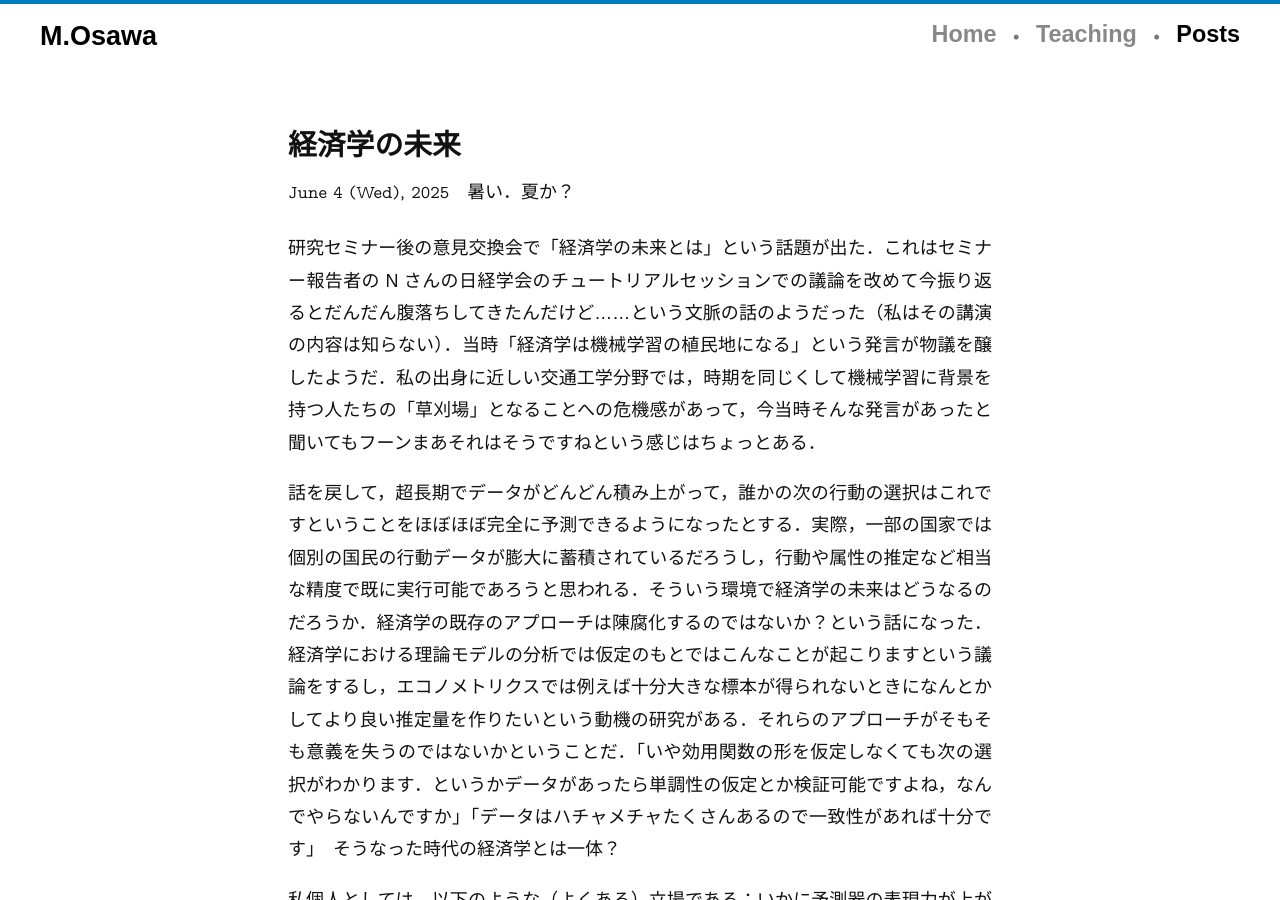
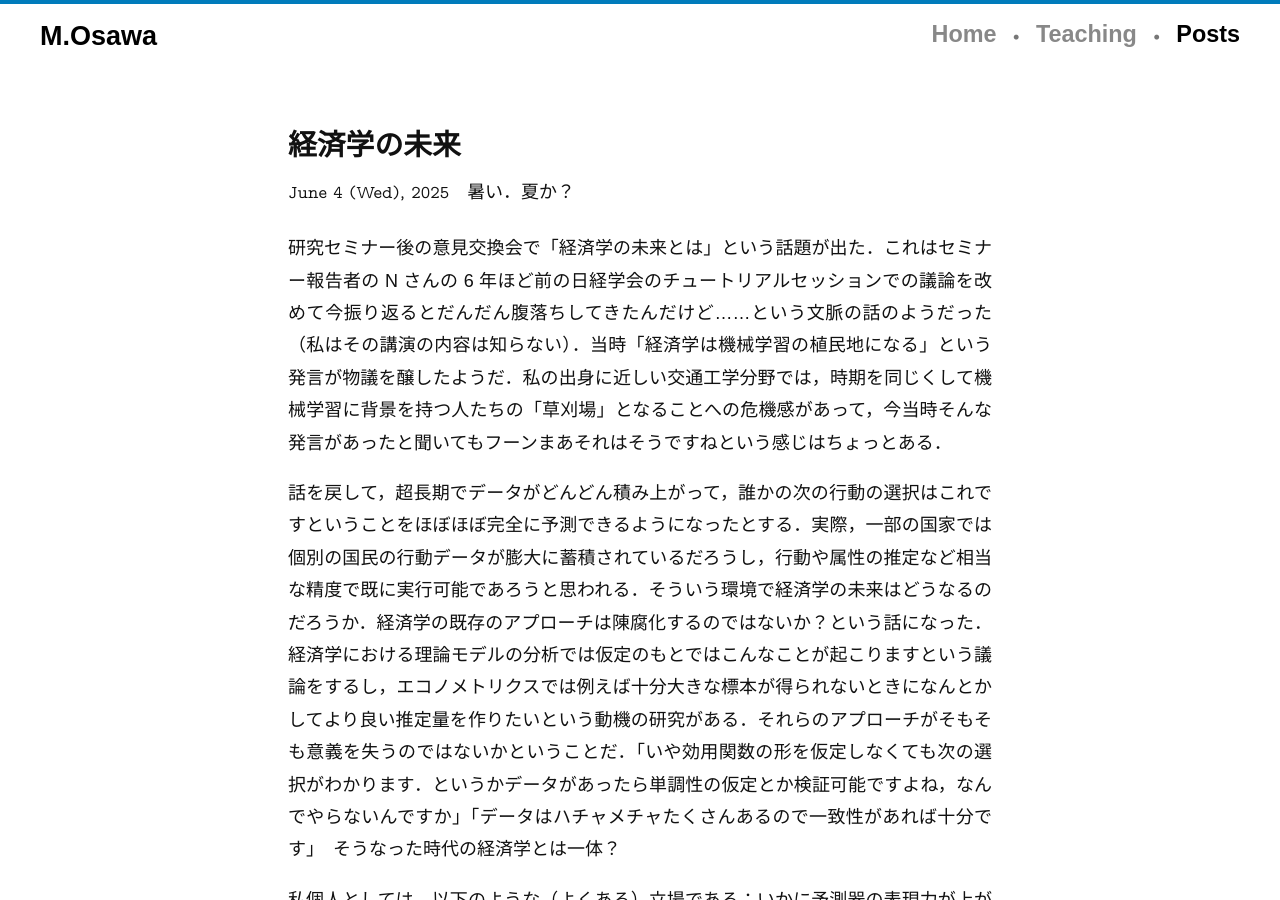
Before and after one commit to mino-osawa/mino-osawa.github.io, a Jekyll site: the page built from _posts/2025-06-04-post.markdown, in a window 1280 px wide and 900 px high. Built offline with Jekyll 4.4.1, drawn with Linux system fonts in a browser that asks for light colours; some web fonts are replaced.

Commit message:
update diary

```diff
--- a/_posts/2025-06-04-post.markdown
+++ b/_posts/2025-06-04-post.markdown
@@ -6,7 +6,7 @@ categories: 雑感
 misc: 暑い．夏か？
 ---
 
-研究セミナー後の意見交換会で「経済学の未来とは」という話題が出た．これはセミナー報告者の N さんの日経学会のチュートリアルセッションでの議論を改めて今振り返るとだんだん腹落ちしてきたんだけど……という文脈の話のようだった（私はその講演の内容は知らない）．当時「経済学は機械学習の植民地になる」という発言が物議を醸したようだ．私の出身に近しい交通工学分野では，時期を同じくして機械学習に背景を持つ人たちの「草刈場」となることへの危機感があって，今当時そんな発言があったと聞いてもフーンまあそれはそうですねという感じはちょっとある．
+研究セミナー後の意見交換会で「経済学の未来とは」という話題が出た．これはセミナー報告者の N さんの 6 年ほど前の日経学会のチュートリアルセッションでの議論を改めて今振り返るとだんだん腹落ちしてきたんだけど……という文脈の話のようだった（私はその講演の内容は知らない）．当時「経済学は機械学習の植民地になる」という発言が物議を醸したようだ．私の出身に近しい交通工学分野では，時期を同じくして機械学習に背景を持つ人たちの「草刈場」となることへの危機感があって，今当時そんな発言があったと聞いてもフーンまあそれはそうですねという感じはちょっとある．
 
 話を戻して，超長期でデータがどんどん積み上がって，誰かの次の行動の選択はこれですということをほぼほぼ完全に予測できるようになったとする．実際，一部の国家では個別の国民の行動データが膨大に蓄積されているだろうし，行動や属性の推定など相当な精度で既に実行可能であろうと思われる．そういう環境で経済学の未来はどうなるのだろうか．経済学の既存のアプローチは陳腐化するのではないか？という話になった．経済学における理論モデルの分析では仮定のもとではこんなことが起こりますという議論をするし，エコノメトリクスでは例えば十分大きな標本が得られないときになんとかしてより良い推定量を作りたいという動機の研究がある．それらのアプローチがそもそも意義を失うのではないかということだ．「いや効用関数の形を仮定しなくても次の選択がわかります．というかデータがあったら単調性の仮定とか検証可能ですよね，なんでやらないんですか」「データはハチャメチャたくさんあるので一致性があれば十分です」　そうなった時代の経済学とは一体？
 
```
